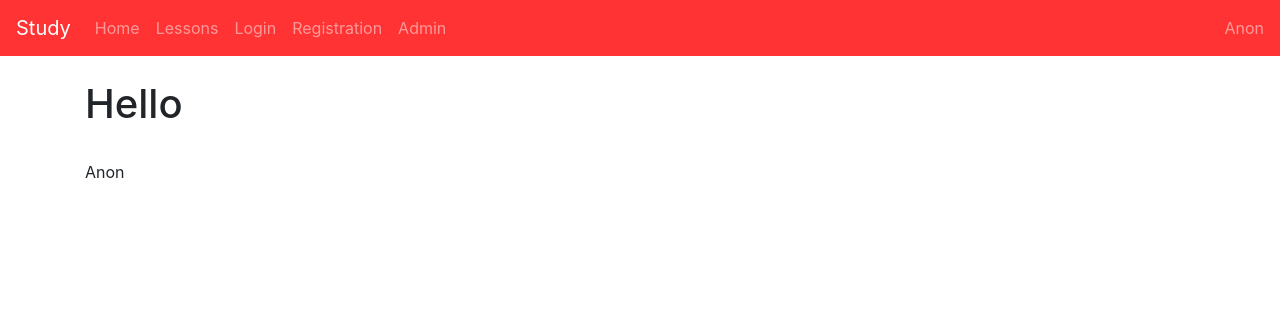
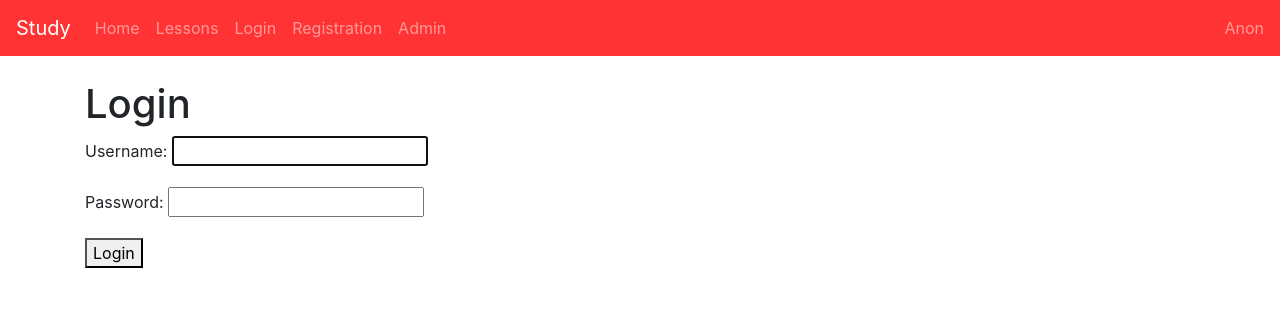
Before and after one commit to DinarKH/Study_web, a Django app: page /login/ in a window 1280 px wide. Shown: the top 316 px of the page. Run offline with Django 3.2, Linux system fonts and the light colour scheme; some libraries are stand-ins or nearby versions.

Commit message:
login fix error

```diff
--- a/templates/login.html
+++ b/templates/login.html
@@ -1,11 +1,12 @@
 {% extends 'base.html' %}
 
 {% block body %}
-    <h1>Hello</h1>
-    <br>
-    {% if not user.is_authenticated %}
-        Anon
-    {% else %}
-        {{ user.username }}
-    {% endif %}
+    <h1>Login</h1>
+    <form method="post">
+        {% csrf_token %}
+        {{ form.as_p }}
+        <button type="submit">
+            Login
+        </button>
+    </form>
 {% endblock %}
```
